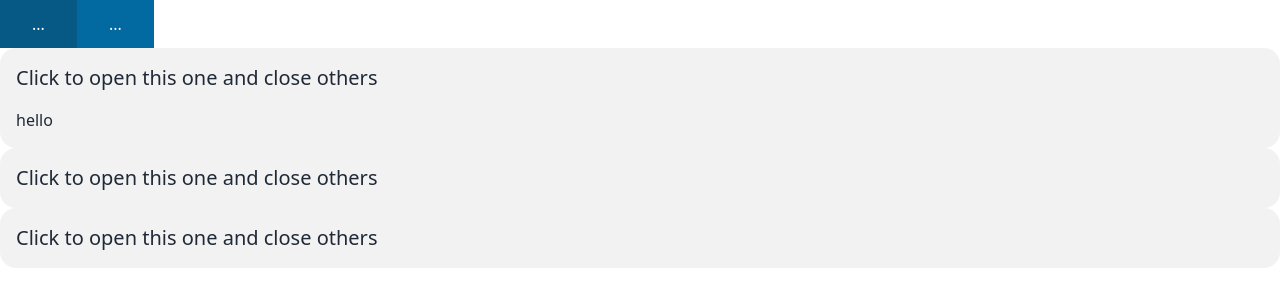
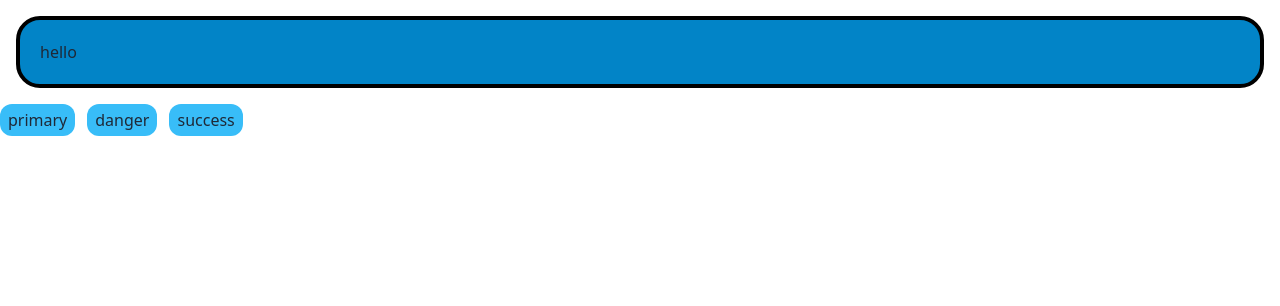
Before and after one commit to frame88/angular-evolution, an Angular app: page /first in a window 1280 px wide. Shown: the top 306 px of the page. Built offline with nearby package versions, Linux system fonts and the light colour scheme.

Commit message:
tab-bar in tailwind

```diff
--- a/src/app/first-c-tailwind/first-c-tailwind.component.html
+++ b/src/app/first-c-tailwind/first-c-tailwind.component.html
@@ -1,31 +1,13 @@
-<button class="text-white px-4 sm:px-8 py-2 sm:py-3 bg-sky-700 hover:bg-sky-800">...</button>
+<div class="border-4 border-black rounded-3xl p-5 m-4" [ngClass]="{
+        'bg-sky-600 text-white': alert.type === 'primary',
+        'bg-red-600 text-white': alert.type === 'danger',
+        'bg-green-200 text-black': alert.type === 'success',
+      }">
+    {{ alert.msg }}
+</div>
 
-<button class="bg-sky-700 px-4 py-2 text-white hover:bg-sky-800 sm:px-8 sm:py-3">...</button>
-
-<div class="collapse bg-base-200">
-    <input type="radio" name="my-accordion-1" checked="checked" />
-    <div class="collapse-title text-xl font-medium">
-        Click to open this one and close others
-    </div>
-    <div class="collapse-content">
-        <p>hello</p>
-    </div>
+<div class="flex gap-3">
+    <button (click)="alert = {msg: 'hello 1', type: 'primary'}" class="bg-sky-400 px-2 py-1 rounded-xl">primary</button>
+    <button (click)="alert = {msg: 'hello 2', type: 'danger'}" class="bg-sky-400 px-2 py-1 rounded-xl">danger</button>
+    <button (click)="alert = {msg: 'hello 3', type: 'success'}" class="bg-sky-400 px-2 py-1 rounded-xl">success</button>
 </div>
-<div class="collapse bg-base-200">
-    <input type="radio" name="my-accordion-1" />
-    <div class="collapse-title text-xl font-medium">
-        Click to open this one and close others
-    </div>
-    <div class="collapse-content">
-        <p>hello</p>
-    </div>
-</div>
-<div class="collapse bg-base-200">
-    <input type="radio" name="my-accordion-1" />
-    <div class="collapse-title text-xl font-medium">
-        Click to open this one and close others
-    </div>
-    <div class="collapse-content">
-        <p>hello</p>
-    </div>
-</div>
--- a/src/app/first-c-tailwind/first-c-tailwind.component.ts
+++ b/src/app/first-c-tailwind/first-c-tailwind.component.ts
@@ -1,6 +1,9 @@
 import { Component } from '@angular/core';
 import { CommonModule } from '@angular/common';
-
+type Alert = {
+  msg: string;
+  type: 'primary' | 'danger' | 'success'
+}
 @Component({
   selector: 'app-first-c-tailwind',
   standalone: true,
@@ -9,5 +12,8 @@ import { CommonModule } from '@angular/common';
   styleUrls: ['./first-c-tailwind.component.scss']
 })
 export class FirstCTailwindComponent {
-
+  alert: Alert = {
+    msg: 'hello',
+    type: 'primary'
+  }
 }
```
